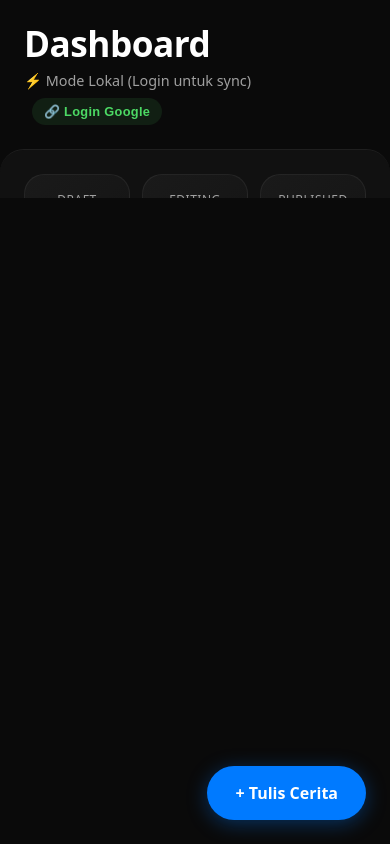
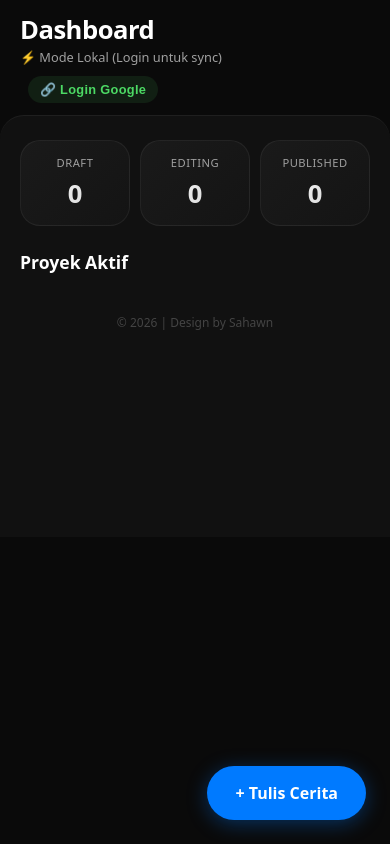
Before and after one commit to jajangnurjmn-cmd/inkflow, a website: page index.html in a window 390 px wide. Drawn offline with Linux system fonts and the light colour scheme; no server answers.

Commit message:
Refactor CSS for layout and styling improvements

```diff
--- a/style.css
+++ b/style.css
@@ -52,24 +52,26 @@
     display: none;
 }
 
+body {
+    overflow-y: auto;
+    overflow-x: hidden;
+    -webkit-overflow-scrolling: touch;
+}
+
 .main-content {
     display: flex;
     flex-direction: column;
-    height: 100vh;
     width: 100%;
 }
 
 .viewing-area {
-    flex: 0 35;
-    display: flex;
-    flex-direction: column;
-    justify-content: flex-end;
-    padding: 24px;
+    padding: 16px 20px 12px;
     background: var(--bg-primary);
+    flex-shrink: 0;
 }
 
 .viewing-area h1 {
-    font-size: 2.2rem;
+    font-size: 1.8rem;
     font-weight: 700;
     letter-spacing: -0.5px;
     line-height: 1.1;
@@ -77,39 +79,66 @@
 
 .status-sync {
     color: var(--text-secondary);
-    font-size: 0.9rem;
-    margin-top: 8px;
+    font-size: 0.8rem;
+    margin-top: 4px;
     display: flex;
     align-items: center;
     gap: 6px;
 }
 
 .interaction-area {
-    flex: 0 65;
+    flex: 1;
     background: var(--bg-surface);
     border-top-left-radius: var(--radius-xl);
     border-top-right-radius: var(--radius-xl);
-    padding: 24px;
+    padding: 20px;
     overflow-y: auto;
     border-top: 1px solid var(--border-subtle);
+    min-height: 50vh;
+}
+/* Mobile Header Layout Fix */
+@media (max-width: 767px) {
+    .viewing-area > div {
+        flex-direction: column !important;
+        align-items: flex-start !important;
+        gap: 10px !important;
+    }
+
+    .viewing-area > div > div:last-child {
+        width: 100%;
+        justify-content: flex-start !important;
+    }
+
+    .viewing-area h1 {
+        font-size: 1.6rem;
+    }
+
+    .fab-action {
+        bottom: 20px;
+        right: 20px;
+        padding: 14px 22px;
+        font-size: 0.95rem;
+    }
 }
 
 /* Dashboard Stats - Mobile */
 .dashboard-stats {
     display: grid;
     grid-template-columns: repeat(3, 1fr);
-    gap: 12px;
-    margin-bottom: 28px;
+    gap: 10px;
+    margin-bottom: 24px;
+    margin-top: 4px;
 }
 
 .focus-block {
     background: var(--bg-card);
     border: 1px solid var(--border-subtle);
-    padding: 16px;
+    padding: 14px 8px;
     border-radius: var(--radius-lg);
     text-align: center;
     transition: var(--transition);
     cursor: pointer;
+    min-width: 0;
 }
 
 .focus-block:hover {
@@ -123,16 +152,16 @@
 }
 
 .focus-block h3 {
-    font-size: 0.75rem;
+    font-size: 0.7rem;
     color: var(--text-secondary);
-    margin-bottom: 8px;
+    margin-bottom: 6px;
     font-weight: 500;
     text-transform: uppercase;
     letter-spacing: 0.5px;
 }
 
 .focus-block .count {
-    font-size: 1.8rem;
+    font-size: 1.6rem;
     font-weight: 700;
     background: linear-gradient(135deg, #fff 0%, #ccc 100%);
     -webkit-background-clip: text;
@@ -499,6 +528,7 @@
         display: flex;
         justify-content: center;
         background: #050505;
+        overflow: hidden;
     }
 
     .main-content {
```
